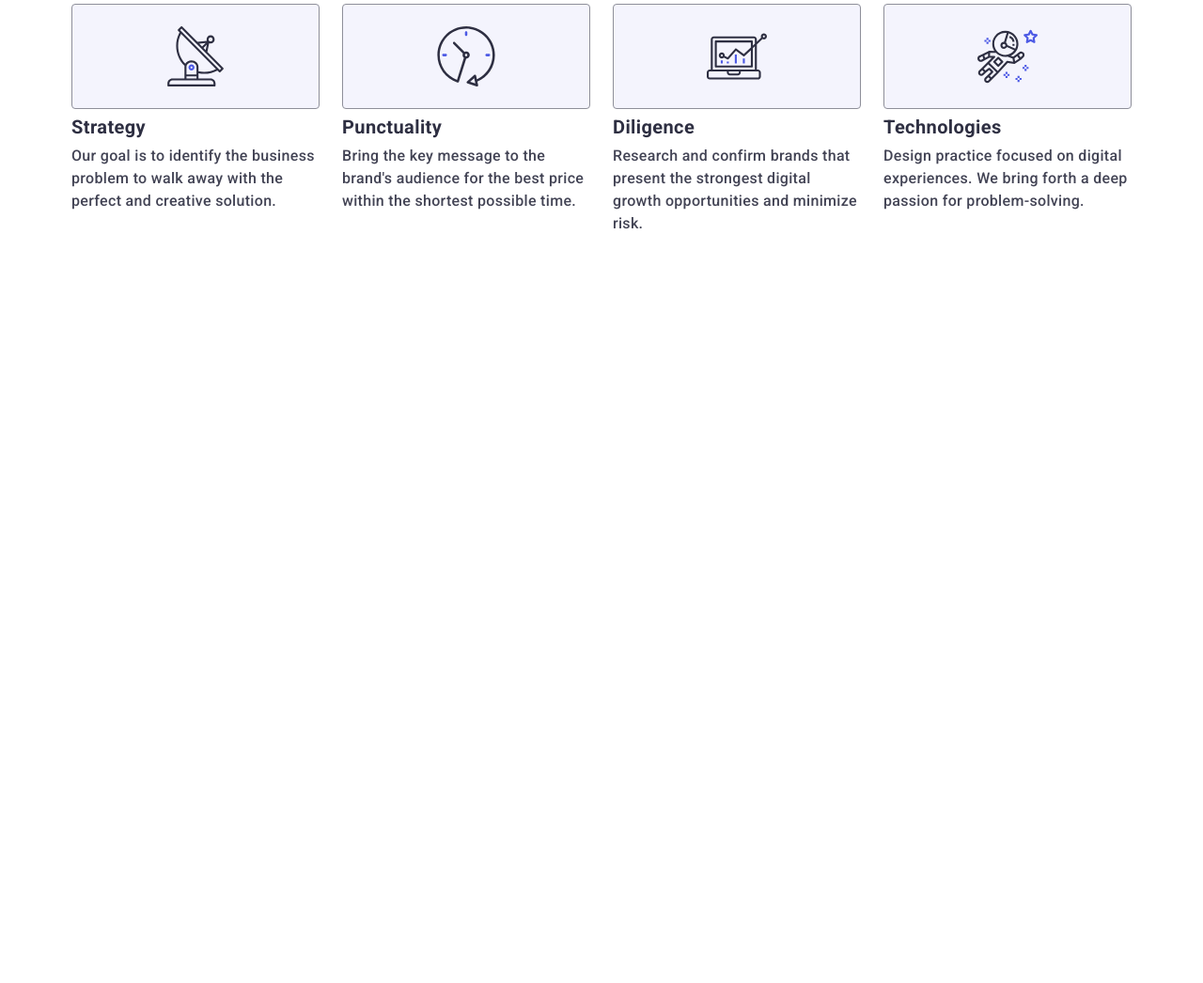
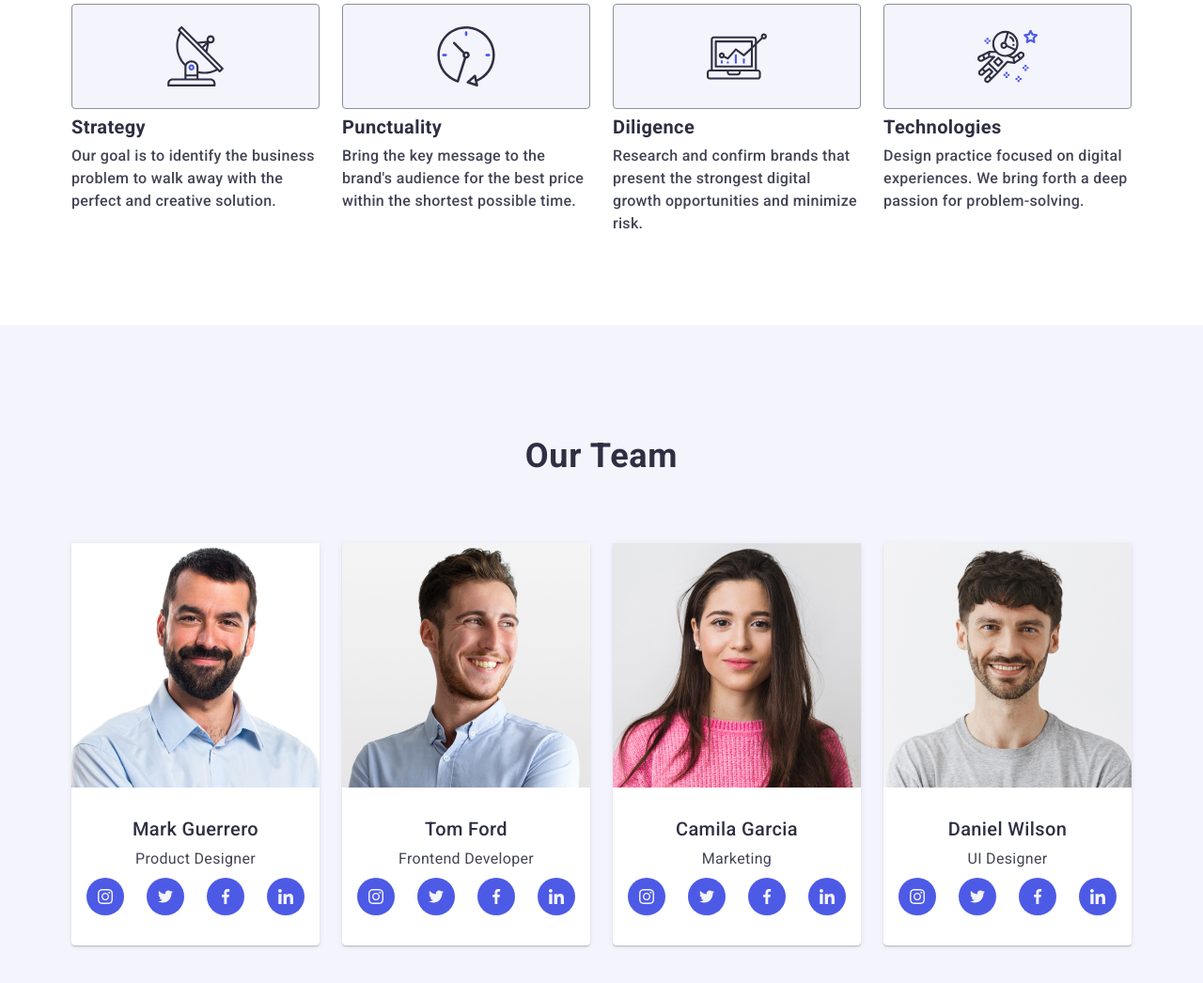
Before and after one commit to SAntonets/Web-Studio, a plain HTML site: page index.html in a window 1280 px wide. Shown: the part 726-1772 px from the top of the page at 94% size. Before the commit the page ends 1072 px from the top, so only its background shows below. Drawn offline with nearby package versions, Linux system fonts and the light colour scheme.

Commit message:
our team +

```diff
--- a/css/styles.css
+++ b/css/styles.css
@@ -246,6 +246,97 @@ p {
   overflow: hidden;
 }
 
+/* OUR TEAM */
+
+.our-team-section {
+  background-color: #f4f4fd;
+  padding: 96px 0;
+}
+
+.our-team-header {
+  color: #2e2f42;
+  text-align: center;
+  font-size: 36px;
+  font-weight: 700;
+  line-height: 1.11;
+  letter-spacing: 0.02em;
+  text-transform: capitalize;
+  margin-bottom: 72px;
+  margin-top: 0;
+}
+
+.our-team-list {
+  display: flex;
+  flex-direction: row;
+  flex-wrap: wrap;
+  justify-content: center;
+  gap: 72px;
+  margin: 0 auto;
+}
+
+.our-team-cards {
+  background-color: #ffffff;
+  border-radius: 0px 0px 4px 4px;
+  box-shadow: 0px 1px 6px rgba(46, 47, 66, 0.08),
+    0px 1px 1px rgba(46, 47, 66, 0.16), 0px 2px 1px rgba(46, 47, 66, 0.08);
+}
+
+.team-cards-cotainer {
+  padding: 32px 0;
+}
+
+.our-team-emloyer {
+  margin-top: 0;
+  margin-bottom: 8px;
+  color: #2e2f42;
+  font-size: 20px;
+  font-weight: 500;
+  line-height: 120%;
+  letter-spacing: 0.02em;
+  text-align: center;
+}
+
+.our-team-txt {
+  font-size: 16px;
+  line-height: 1.5;
+  letter-spacing: 0.02em;
+  margin: 0 0 8px 0;
+  text-align: center;
+}
+
+.team-sm-list {
+  display: flex;
+  justify-content: center;
+  gap: 24px;
+}
+
+.team-sm-item {
+  width: 40px;
+  height: 40px;
+}
+
+.team-sm-link {
+  display: flex;
+  width: 100%;
+  height: 100%;
+  margin: 0;
+  padding: 0;
+  background-color: #4d5ae5;
+  border-radius: 50%;
+  align-items: center;
+  justify-content: center;
+  transition: background-color 250ms cubic-bezier(0.4, 0, 0.2, 1);
+}
+
+.team-sm-link:hover,
+.team-sm-link:focus {
+  background-color: #404bbf;
+}
+
+.team-icons {
+  fill: #f4f4fd;
+}
+
 /* MEDIA */
 
 /* RES */
@@ -382,6 +473,10 @@ p {
   }
 }
 
+.our-team-list {
+  gap: 64px 24px;
+}
+
 /* PC */
 
 @media screen and (min-width: 1158px) {
@@ -453,4 +548,9 @@ p {
   .advantage-list-items {
     width: calc((100% - 72px) / 4);
   }
+
+  .our-team-section {
+    padding-top: 120px;
+    padding-bottom: 120px;
+  }
 }
--- a/index.html
+++ b/index.html
@@ -129,13 +129,13 @@
           </ul>
         </div>
       </section>
-      <!-- <section class="our-team-section">
+      <section class="our-team-section">
         <div class="container our-team-container">
           <h2 class="our-team-header">Our Team</h2>
           <ul class="our-team-list">
             <li class="our-team-cards">
               <img
-                src="./images/markguerrero.jpg"
+                src="./images/mark-guerrero-mob-1x.jpg"
                 alt="Mark Guerrero photo"
                 width="264"
                 height="260"
@@ -177,7 +177,7 @@
             </li>
             <li class="our-team-cards">
               <img
-                src="./images/tomford.jpg"
+                src="./images/tom-ford-mob-1x.jpg"
                 alt="Tom Ford photo"
                 width="264"
                 height="260"
@@ -219,7 +219,7 @@
             </li>
             <li class="our-team-cards">
               <img
-                src="./images/camilagarcia.jpg"
+                src="./images/camila-garcia-mob-1x.jpg"
                 alt="Camila Garcia photo"
                 width="264"
                 height="260"
@@ -261,7 +261,7 @@
             </li>
             <li class="our-team-cards">
               <img
-                src="./images/danielwilson.jpg"
+                src="./images/daniel-wilson-mob-1x.jpg"
                 alt="Daniel Wilson photo"
                 width="264"
                 height="260"
@@ -303,7 +303,7 @@
             </li>
           </ul>
         </div>
-      </section> -->
+      </section>
       <!-- <section class="our-portfolio-section">
         <div class="container">
           <h2 class="our-portfolio-header">Our Portfolio</h2>
```
